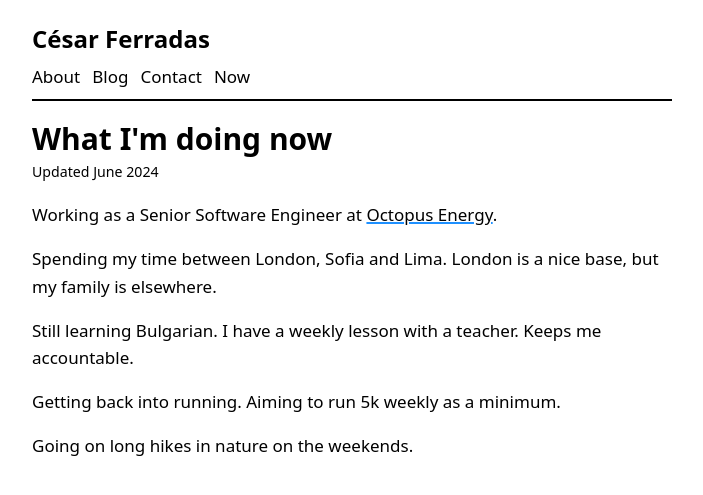
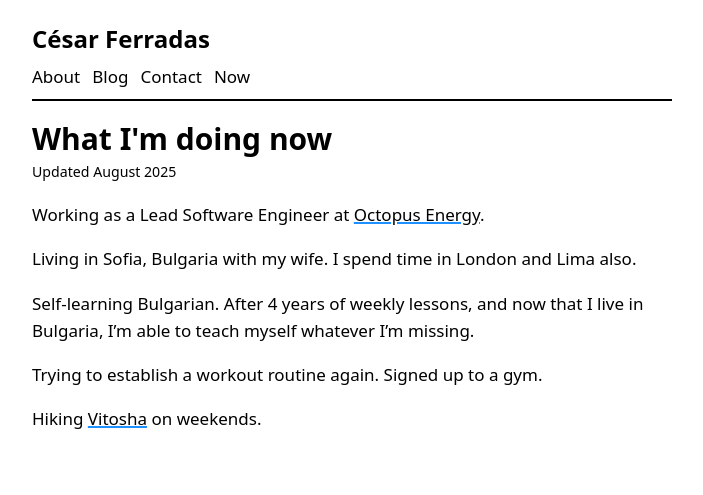
Before and after one commit to cesarferradas/ferrad.as, a Jekyll site: the page built from now.md, in a window 1280 px wide. Shown: the top 495 px of the page, without its empty margins (288-991 px from the left). Built offline with Jekyll 4.4.1, drawn with Linux system fonts in a browser that asks for light colours.

Commit message:
Update now page

```diff
--- a/now.md
+++ b/now.md
@@ -2,17 +2,16 @@
 title: What I'm doing now
 layout: page
 description: What I'm doing now
-last_modified_at: 2024-06-29
+last_modified_at: 2025-08-23
 ---
 
-Working as a Senior Software Engineer at [Octopus Energy](https://octopus.energy).
+Working as a Lead Software Engineer at [Octopus Energy](https://octopus.energy).
 
-Spending my time between London, Sofia and Lima. London is a nice base, but my
-family is elsewhere.
+Living in Sofia, Bulgaria with my wife. I spend time in London and Lima also.
 
-Still learning Bulgarian. I have a weekly lesson with a teacher. Keeps me
-accountable.
+Self-learning Bulgarian. After 4 years of weekly lessons, and now that I live
+in Bulgaria, I'm able to teach myself whatever I'm missing.
 
-Getting back into running. Aiming to run 5k weekly as a minimum.
+Trying to establish a workout routine again. Signed up to a gym.
 
-Going on long hikes in nature on the weekends.
+Hiking [Vitosha](https://en.wikipedia.org/wiki/Vitosha) on weekends.
```
